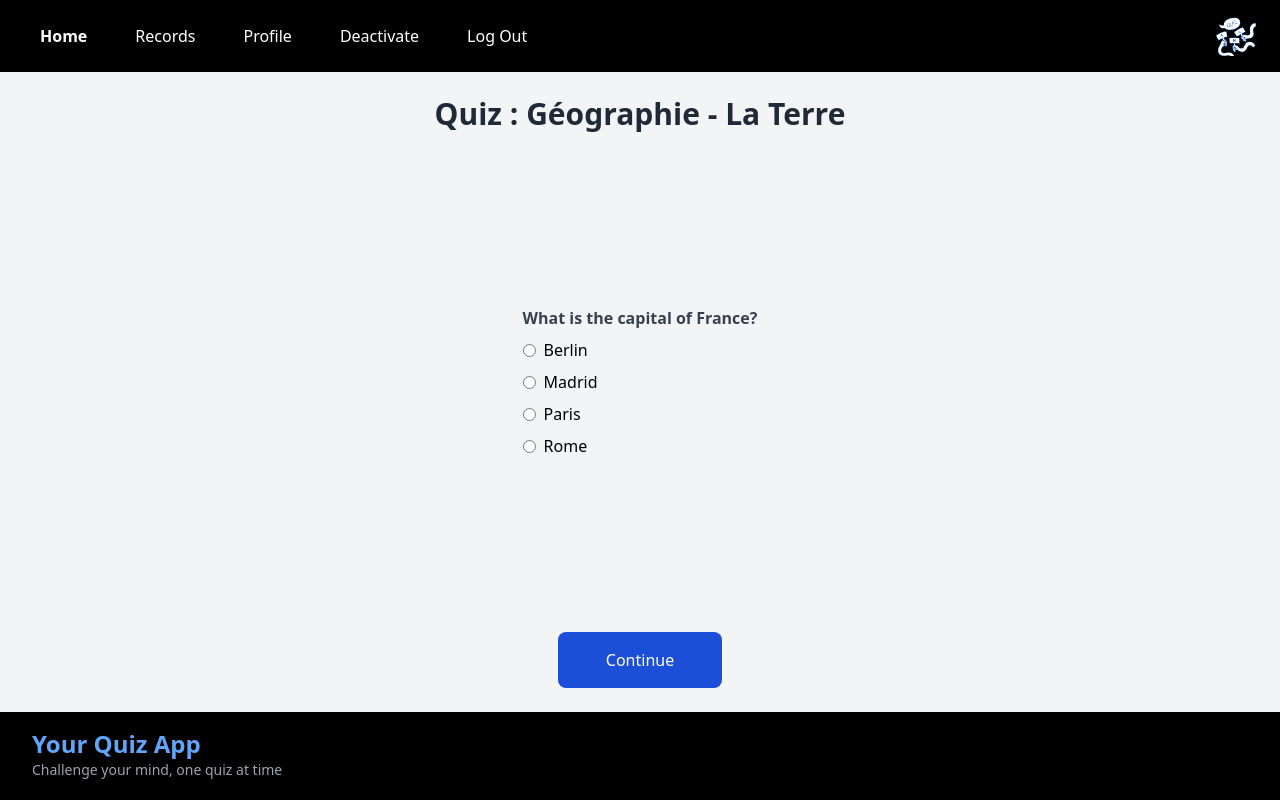
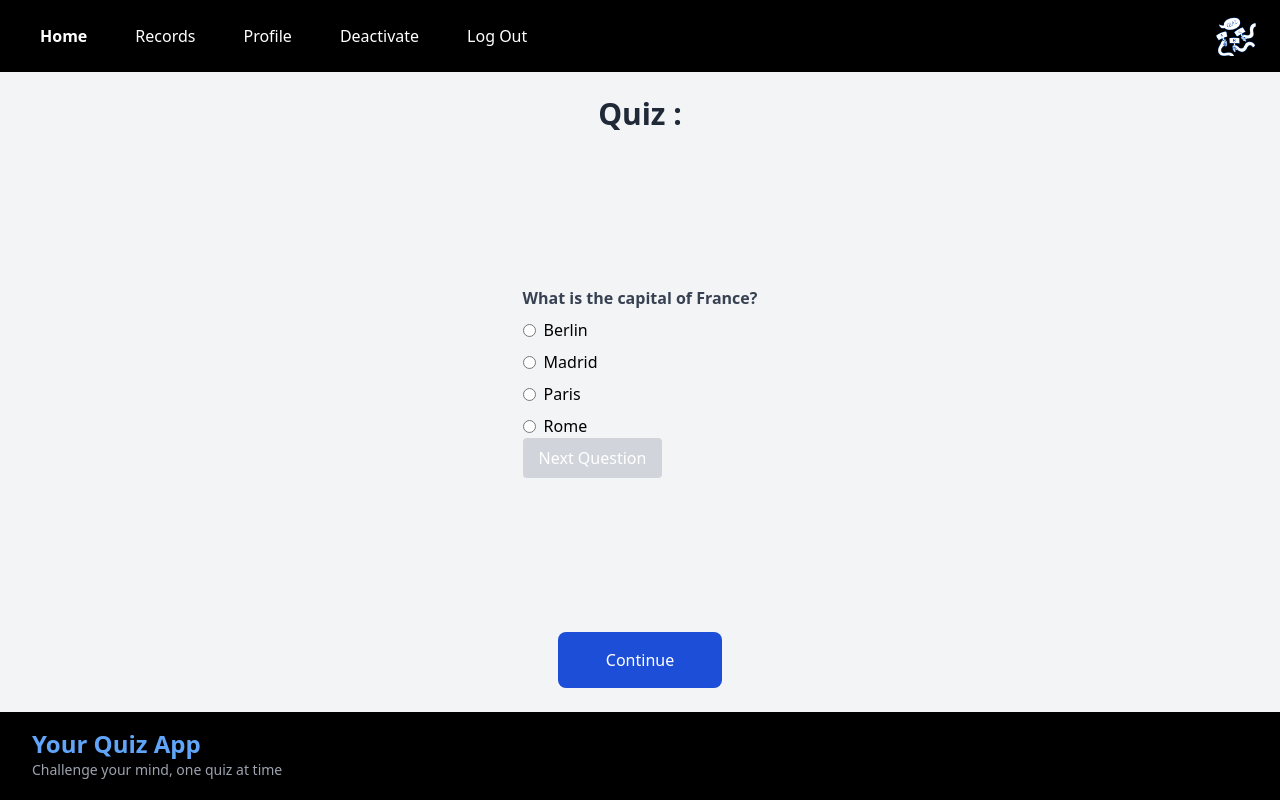
Before and after one commit to jrafei/QuizApp, a React (Vite) app in the folder frontend/: page /traineespace/quiz in a window 1280 px wide. Built offline with nearby package versions, Linux system fonts and the light colour scheme.

Commit message:
Add the logic of the quiz handling. still need to work on the score and the access to the db

```diff
--- a/frontend/src/components/trainee/currentQuiz.jsx
+++ b/frontend/src/components/trainee/currentQuiz.jsx
@@ -1,6 +1,45 @@
-import React from 'react';
+import React, { useState, useEffect } from "react";
+import { useNavigate } from 'react-router-dom';
 
 const CurrentQuiz = () => {
+    const navigate = useNavigate();
+    const [questionId, setQuestionId] = useState(0);
+    const [selectedAnswer, setSelectedAnswer] = useState(""); // State for selected answer
+    const [score, setScore] = useState(0); // Add this state
+
+    /*const navigate = useNavigate(quizId);
+    const [quiz, setQuiz] = useState(null);
+
+    useEffect(() => {
+        // Fetch the quiz details based on the ID
+        const fetchQuiz = async () => {
+            try {
+                const response = await axios.get('http://localhost:8080/questions/${quizId}');
+                setQuiz(response.data);
+            } catch (err) {
+                setError('Failed to load questions. Please try again later.');
+            }
+        };
+
+        fetchQuiz();
+    }, [quizId]);
+*/
+
+    const handleNextQuestion = () => {
+        // Check the selected answer and update the score
+        if (selectedAnswer === record.quiz[questionId].correct) {
+            setScore((prevScore) => prevScore + 1);
+        }
+
+        // Move to the next question if available
+        if (questionId < record.quiz.length - 1) {
+            setQuestionId((prevId) => prevId + 1);
+            setSelectedAnswer(""); // Reset selected answer
+        } else {
+            // Navigate to the end screen or show the final score
+            navigate('/traineespace/endquiz')
+        }
+    };
 
     const record = {
         name: 'Quiz 2',
@@ -12,6 +51,20 @@ const CurrentQuiz = () => {
                 answer2: "Madrid",
                 answer3: "Paris",
                 answer4: "Rome"
+            },
+            {
+                question: "Which planet is known as the Red Planet?",
+                answer1: "Earth",
+                answer2: "Mars",
+                answer3: "Venus",
+                answer4: "Jupiter"
+            },
+            {
+                question: "Who wrote 'Romeo and Juliet'?",
+                answer1: "Shakespeare",
+                answer2: "Dickens",
+                answer3: "Hemingway",
+                answer4: "Fitzgerald"
             }
         ]
     };
@@ -19,24 +72,30 @@ const CurrentQuiz = () => {
     return (
         <div className="overflow-x-auto p-4">
             <div className="space-y-6">
-                {record.quiz.map((item, index) => (
-                    <div key={index} className="mb-4">
-                        <p className="font-semibold text-gray-700 mb-2">{item.question}</p>
+                <div key={questionId} className="mb-4">
+                    <p className="font-semibold text-gray-700 mb-2">{record.quiz[questionId].question}</p>
                     <div className="space-y-2">
                         {['answer1', 'answer2', 'answer3', 'answer4'].map((answerKey, idx) => (
                             <label key={idx} className="flex items-center space-x-2">
                                 <input
                                     type="radio"
-                                        name={`question-${index}`}
-                                        value={item[answerKey]}
+                                    name={`question-${questionId}`}
+                                    value={record.quiz[questionId][answerKey]}
+                                    checked={selectedAnswer === record.quiz[questionId][answerKey]}
+                                    onChange={(e) => setSelectedAnswer(e.target.value)} // Update selected answer
                                     className="form-radio text-blue-500"
                                 />
-                                    <span>{item[answerKey]}</span>
+                                <span>{record.quiz[questionId][answerKey]}</span>
                             </label>
                         ))}
                     </div>
-                    </div>
-                ))}
+                    <button
+                        onClick={handleNextQuestion}
+                        disabled={!selectedAnswer} // Disable button if no answer is selected
+                        className="px-4 py-2 bg-blue-500 text-white rounded hover:bg-blue-600 disabled:bg-gray-300"
+                    >
+                    {questionId < record.quiz.length - 1 ? "Next Question" : "Submit Quiz"}
+                </button>                </div>
             </div>
         </div>
     );
--- a/frontend/src/components/trainee/listQuiz.jsx
+++ b/frontend/src/components/trainee/listQuiz.jsx
@@ -78,7 +78,7 @@ const ListQuiz = ({searchQuery}) => {
                                 </td>
                                 <td className="text-center align-middle border border-gray-300 px-4 py-2">
                                     <button
-                                        onClick={() => navigate("/traineespace/quiz")}
+                                        onClick={() => navigate("/traineespace/quiz?{index}")}
                                         className="bg-blue-700 text-white px-6 py-2 rounded hover:bg-blue-600"
                                     >
                                         Start
--- a/frontend/src/pages/trainee/traineeQuiz.jsx
+++ b/frontend/src/pages/trainee/traineeQuiz.jsx
@@ -6,9 +6,10 @@ import Footer from "../../components/headerAndFooter/footer";
 
 import CurrentQuiz from "../../components/trainee/currentQuiz";
 
-function TraineeQuiz() {
+function TraineeQuiz(quizId) {
 
     const navigate = useNavigate();
+    //const { quizId } = useParams(); // Get the quiz ID from the URL
 
     const record = {
         name: 'Géographie - La Terre',
@@ -42,10 +43,10 @@ function TraineeQuiz() {
         <div className="flex flex-col min-h-screen bg-gray-100">
             <header className="flex-0"> <HeaderTrainee /> </header>
             <h1 className="text-3xl font-bold text-gray-800 mt-6 mb-8 text-center">
-                Quiz : {record.name}
+                Quiz : {/*record.name*/}
             </h1>
             <main className="flex-1 flex flex-col justify-center items-center">
-                <CurrentQuiz />
+                <CurrentQuiz quizId={quizId} />
             </main>
 
             <div className="mt-auto flex justify-center w-full p-4 mb-2">
```
Lines whose indentation alone changed are shown as unchanged.
